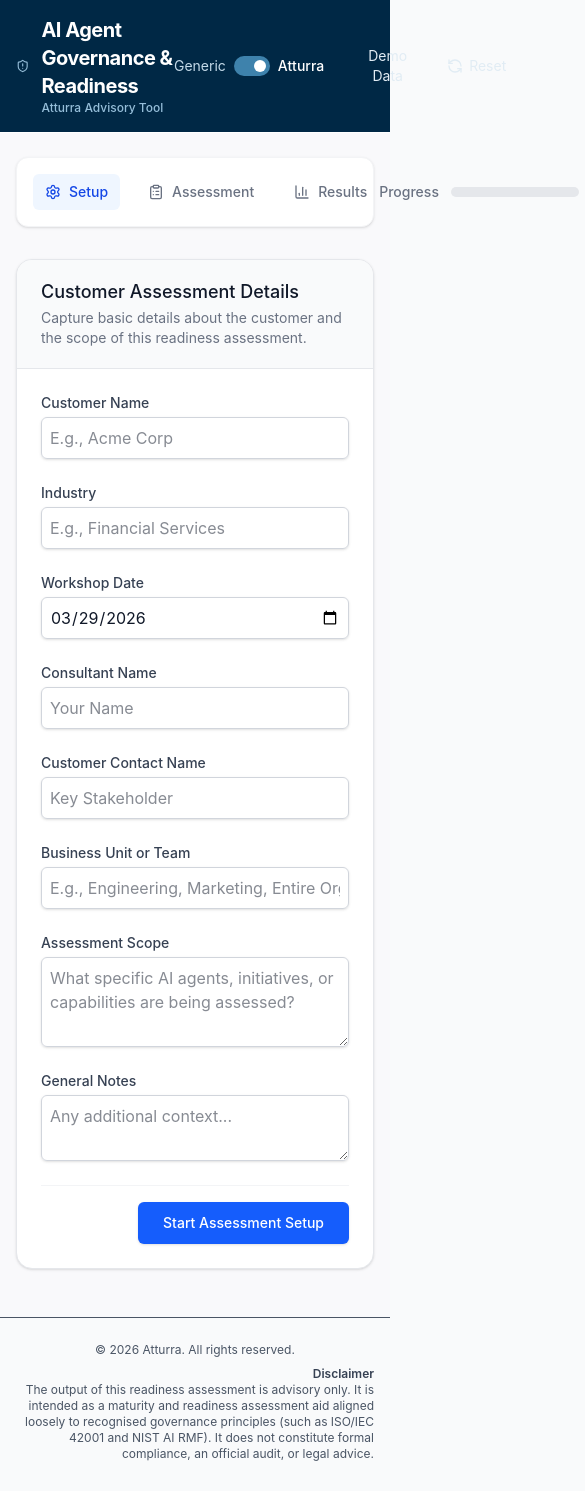
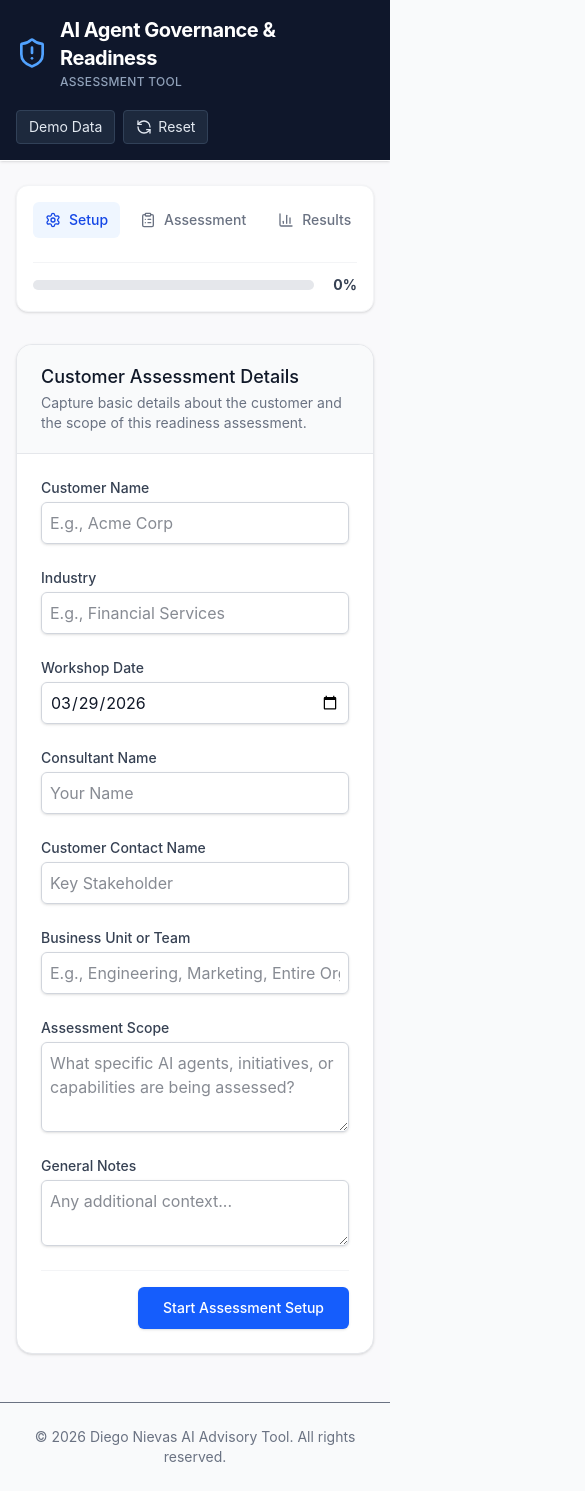
Before and after one commit to DiegoNievas/ai-governance-assessment, a React (Vite) app: page / in a window 390 px wide. Shown: the top 1491 px of the page, 585 px wide, since content can reach past the window. Built offline with nearby package versions, Linux system fonts and the light colour scheme.

Commit message:
UI Polish: Remove Atturra branding, fix mobile layouts, add copyright

```diff
--- a/src/App.tsx
+++ b/src/App.tsx
@@ -34,9 +34,9 @@ function App() {
     <Layout>
       <div className="w-full flex-grow flex flex-col">
         {/* Navigation / Progress Header */}
-        <div className="mb-8 bg-white p-4 rounded-xl shadow-sm border border-gray-100 flex items-center justify-between">
-          <div className="flex items-center gap-6">
-            <nav className="flex space-x-4 h-full items-center">
+        <div className="mb-8 bg-white p-4 rounded-xl shadow-sm border border-gray-100 flex flex-col md:flex-row items-center justify-between gap-4">
+          <div className="flex w-full md:w-auto items-center overflow-x-auto pb-2 md:pb-0">
+            <nav className="flex space-x-2 md:space-x-4 items-center min-w-max">
               <button
                 onClick={() => setCurrentStep('setup')}
                 className={`flex items-center gap-2 px-3 py-2 rounded-md text-sm font-medium ${currentStep === 'setup' ? 'bg-blue-50 text-blue-700' : 'text-gray-500 hover:text-gray-700 hover:bg-gray-50'}`}
@@ -59,9 +59,9 @@ function App() {
           </div>
 
           {/* Progress Indicator */}
-          <div className="flex items-center gap-3">
-            <span className="text-sm font-medium text-gray-500">Progress</span>
-            <div className="w-32 bg-gray-200 rounded-full h-2.5">
+          <div className="flex items-center justify-between md:justify-end gap-3 w-full md:w-auto shrink-0 border-t md:border-t-0 pt-3 md:pt-0 border-gray-100">
+            <span className="text-sm font-medium text-gray-500 hidden sm:inline-block">Progress</span>
+            <div className="w-full sm:w-32 bg-gray-200 rounded-full h-2.5 flex-grow md:flex-grow-0">
               <div
                 className="bg-blue-600 h-2.5 rounded-full transition-all duration-500 ease-out"
                 style={{ width: `${calculateProgress()}%` }}
--- a/src/components/forms/CustomerDetailsForm.tsx
+++ b/src/components/forms/CustomerDetailsForm.tsx
@@ -3,13 +3,12 @@ import { useAssessmentStore } from '../../store/assessmentStore';
 
 interface CustomerDetailsFormProps {
   onNext: () => void;
-  isAtturraBranded?: boolean; // Injected by Layout
 }
 
-export const CustomerDetailsForm: React.FC<CustomerDetailsFormProps> = ({ onNext, isAtturraBranded }) => {
+export const CustomerDetailsForm: React.FC<CustomerDetailsFormProps> = ({ onNext }) => {
   const { customerDetails, setCustomerDetail } = useAssessmentStore();
 
-  const primaryColorClass = isAtturraBranded ? 'bg-atturra-600 hover:bg-atturra-700 focus:ring-atturra-500' : 'bg-blue-600 hover:bg-blue-700 focus:ring-blue-500';
+  const primaryColorClass = 'bg-blue-600 hover:bg-blue-700 focus:ring-blue-500';
 
   const handleChange = (e: React.ChangeEvent<HTMLInputElement | HTMLTextAreaElement>) => {
     const { name, value } = e.target;
@@ -23,8 +22,8 @@ export const CustomerDetailsForm: React.FC<CustomerDetailsFormProps> = ({ onNext
 
   return (
     <div className="bg-white rounded-2xl shadow-sm border border-gray-200 overflow-hidden max-w-3xl mx-auto">
-      <div className={`px-6 py-5 border-b border-gray-200 ${isAtturraBranded ? 'bg-atturra-50' : 'bg-gray-50'}`}>
-        <h2 className={`text-lg font-medium leading-6 ${isAtturraBranded ? 'text-atturra-900' : 'text-gray-900'}`}>
+      <div className="px-6 py-5 border-b border-gray-200 bg-gray-50">
+        <h2 className="text-lg font-medium leading-6 text-gray-900">
           Customer Assessment Details
         </h2>
         <p className="mt-1 text-sm text-gray-500">
--- a/src/components/layout/Footer.tsx
+++ b/src/components/layout/Footer.tsx
@@ -1,19 +1,13 @@
 import React from 'react';
 
-export const Footer: React.FC<{ isAtturraBranded: boolean }> = ({ isAtturraBranded }) => {
+export const Footer: React.FC = () => {
   return (
-    <footer className={`mt-auto py-6 border-t ${isAtturraBranded ? 'bg-gray-50 text-gray-600' : 'bg-gray-50 text-gray-500'}`}>
+    <footer className="mt-auto py-6 border-t bg-gray-50 text-gray-500">
       <div className="max-w-7xl mx-auto px-4 sm:px-6 lg:px-8">
-        <div className="flex flex-col md:flex-row justify-between items-center text-xs">
-          <p className="mb-2 md:mb-0">
-            © {new Date().getFullYear()} {isAtturraBranded ? 'Atturra' : 'Assessment Tool'}. All rights reserved.
+        <div className="text-center text-sm">
+          <p>
+            &copy; {new Date().getFullYear()} Diego Nievas AI Advisory Tool. All rights reserved.
           </p>
-          <div className="max-w-2xl text-right">
-            <p className="font-semibold text-gray-700">Disclaimer</p>
-            <p>
-              The output of this readiness assessment is advisory only. It is intended as a maturity and readiness assessment aid aligned loosely to recognised governance principles (such as ISO/IEC 42001 and NIST AI RMF). It does not constitute formal compliance, an official audit, or legal advice.
-            </p>
-          </div>
         </div>
       </div>
     </footer>
--- a/src/components/layout/Header.tsx
+++ b/src/components/layout/Header.tsx
@@ -2,41 +2,25 @@ import React from 'react';
 import { ShieldAlert, RefreshCcw } from 'lucide-react';
 import { useAssessmentStore } from '../../store/assessmentStore';
 
-interface HeaderProps {
-  isAtturraBranded: boolean;
-  setIsAtturraBranded: (val: boolean) => void;
-}
-
-export const Header: React.FC<HeaderProps> = ({ isAtturraBranded, setIsAtturraBranded }) => {
+export const Header: React.FC = () => {
   const { resetAssessment, loadDemoData } = useAssessmentStore();
 
   return (
-    <header className={`border-b ${isAtturraBranded ? 'bg-atturra-950 text-white' : 'bg-white text-gray-900 shadow-sm'}`}>
+    <header className="border-b bg-slate-900 text-white shadow-sm">
       <div className="max-w-7xl mx-auto px-4 sm:px-6 lg:px-8 py-4">
-        <div className="flex justify-between items-center">
+        <div className="flex flex-col sm:flex-row justify-between items-start sm:items-center gap-4">
           <div className="flex items-center gap-3">
-            <ShieldAlert className={`w-8 h-8 ${isAtturraBranded ? 'text-atturra-300' : 'text-blue-600'}`} />
+            <ShieldAlert className="w-8 h-8 text-blue-400 shrink-0" />
             <div>
               <h1 className="text-xl font-bold tracking-tight">AI Agent Governance & Readiness</h1>
-              {isAtturraBranded && <p className="text-xs text-atturra-300 font-medium">Atturra Advisory Tool</p>}
+              <p className="text-xs text-slate-400 font-medium tracking-wide uppercase mt-0.5">Assessment Tool</p>
             </div>
           </div>
 
-          <div className="flex items-center gap-4">
-            <div className="flex items-center gap-2 text-sm mr-4">
-              <span className={isAtturraBranded ? 'text-atturra-200' : 'text-gray-500'}>Generic</span>
-              <button
-                onClick={() => setIsAtturraBranded(!isAtturraBranded)}
-                className={`relative inline-flex h-5 w-9 items-center rounded-full transition-colors focus:outline-none ${isAtturraBranded ? 'bg-atturra-500' : 'bg-gray-300'}`}
-              >
-                <span className={`inline-block h-3 w-3 transform rounded-full bg-white transition-transform ${isAtturraBranded ? 'translate-x-5' : 'translate-x-1'}`} />
-              </button>
-              <span className={isAtturraBranded ? 'text-white font-medium' : 'text-gray-500'}>Atturra</span>
-            </div>
-
+          <div className="flex items-center flex-wrap gap-2 w-full sm:w-auto mt-1 sm:mt-0">
             <button
               onClick={loadDemoData}
-              className={`text-sm flex items-center gap-1.5 px-3 py-1.5 rounded transition-colors ${isAtturraBranded ? 'hover:bg-atturra-800 text-atturra-100' : 'hover:bg-gray-100 text-gray-600'}`}
+              className="text-sm flex items-center gap-1.5 px-3 py-1.5 rounded transition-colors bg-slate-800 hover:bg-slate-700 text-slate-200 border border-slate-700"
               title="Load sample data"
             >
               Demo Data
@@ -47,7 +31,7 @@ export const Header: React.FC<HeaderProps> = ({ isAtturraBranded, setIsAtturraBr
                   resetAssessment();
                 }
               }}
-              className={`text-sm flex items-center gap-1.5 px-3 py-1.5 rounded transition-colors ${isAtturraBranded ? 'hover:bg-atturra-800 text-atturra-100' : 'hover:bg-gray-100 text-gray-600'}`}
+              className="text-sm flex items-center gap-1.5 px-3 py-1.5 rounded transition-colors bg-slate-800 hover:bg-slate-700 text-slate-200 border border-slate-700"
               title="Reset Assessment"
             >
               <RefreshCcw className="w-4 h-4" /> Reset
--- a/src/components/layout/Layout.tsx
+++ b/src/components/layout/Layout.tsx
@@ -1,4 +1,4 @@
-import React, { useState } from 'react';
+import React from 'react';
 import { Header } from './Header';
 import { Footer } from './Footer';
 
@@ -7,21 +7,13 @@ interface LayoutProps {
 }
 
 export const Layout: React.FC<LayoutProps> = ({ children }) => {
-  const [isAtturraBranded, setIsAtturraBranded] = useState(true);
-
   return (
     <div className="min-h-screen flex flex-col font-sans bg-gray-50/50">
-      <Header isAtturraBranded={isAtturraBranded} setIsAtturraBranded={setIsAtturraBranded} />
+      <Header />
       <main className="flex-grow flex flex-col pt-6 pb-12 w-full max-w-7xl mx-auto px-4 sm:px-6 lg:px-8">
-        {React.Children.map(children, child => {
-          if (React.isValidElement(child)) {
-            // Pass branding down if needed
-            return React.cloneElement(child, { isAtturraBranded } as any);
-          }
-          return child;
-        })}
+        {children}
       </main>
-      <Footer isAtturraBranded={isAtturraBranded} />
+      <Footer />
     </div>
   );
 };
--- a/src/components/results/DetailedFindings.tsx
+++ b/src/components/results/DetailedFindings.tsx
@@ -6,11 +6,10 @@ import { AlertCircle } from 'lucide-react';
 interface DetailedFindingsProps {
   domains: Domain[];
   results: AssessmentResults;
-  isAtturraBranded?: boolean;
 }
 
-export const DetailedFindings: React.FC<DetailedFindingsProps> = ({ domains, results, isAtturraBranded }) => {
-  const brandClass = isAtturraBranded ? 'bg-atturra-50 border-atturra-200' : 'bg-blue-50 border-blue-200';
+export const DetailedFindings: React.FC<DetailedFindingsProps> = ({ domains, results }) => {
+  const brandClass = 'bg-blue-50 border-blue-200';
 
   const generateAction = (questionText: string): string => {
     // A simple heuristic to generate suggested actions based on the question text
--- a/src/components/results/RadarChartComp.tsx
+++ b/src/components/results/RadarChartComp.tsx
@@ -4,18 +4,17 @@ import type { DomainScore } from '../../utils/scoring';
 
 interface RadarChartProps {
   data: DomainScore[];
-  isAtturraBranded?: boolean;
 }
 
-export const RadarChartComp: React.FC<RadarChartProps> = ({ data, isAtturraBranded }) => {
+export const RadarChartComp: React.FC<RadarChartProps> = ({ data }) => {
   const chartData = data.map(d => ({
     subject: d.title,
     A: d.score,
     fullMark: 4,
   }));
 
-  const strokeColor = isAtturraBranded ? '#3e82ac' : '#2563eb';
-  const fillColor = isAtturraBranded ? '#3e82ac' : '#3b82f6';
+  const strokeColor = '#2563eb';
+  const fillColor = '#3b82f6';
 
   return (
     <div className="w-full h-80">
```
Also changed, not shown: src/components/questionnaire/QuestionRow.tsx (+5 -6 lines), src/components/questionnaire/QuestionnaireSection.tsx (+5 -7 lines), src/components/results/Dashboard.tsx (+4 -5 lines).
